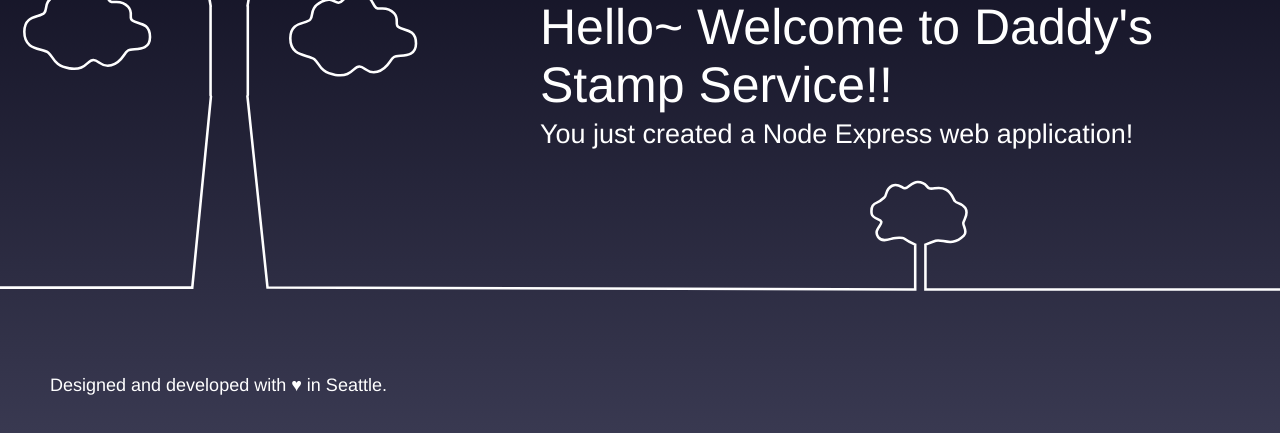
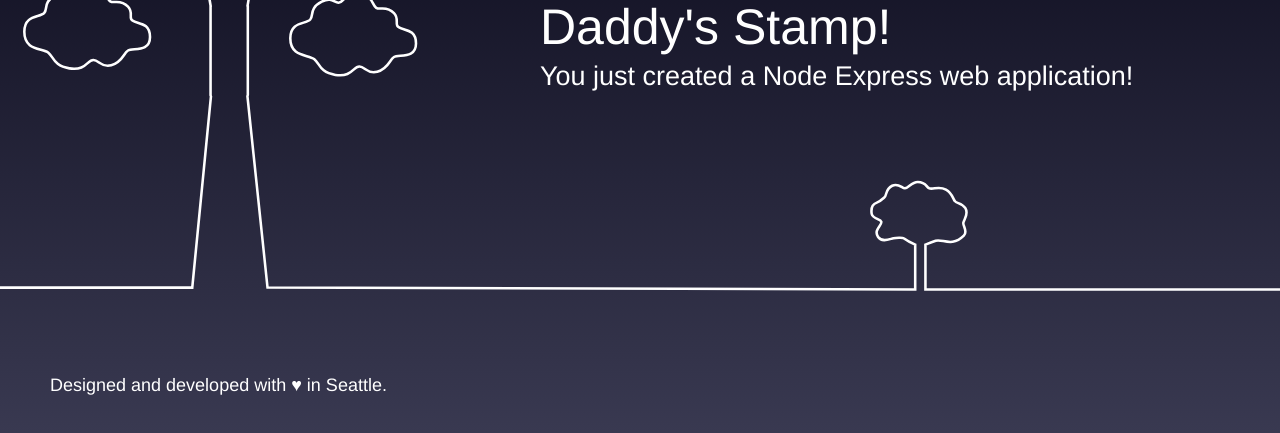
Before and after one commit to dreamyoon/daddysstamp, a website: page public/index.html in a window 1280 px wide. Shown: the part 355-788 px from the top of the page. Drawn offline with Linux system fonts and the light colour scheme.

Commit message:
Update index.html
test

```diff
--- a/public/index.html
+++ b/public/index.html
@@ -58,7 +58,7 @@
         <div class="message">
             <a class="twitter-link" href="http://twitter.com/home/?status=I%20created%20a%20project%20with%20AWS%20CodeStar!%20%23AWS%20%23AWSCodeStar%20https%3A%2F%2Faws.amazon.com%2Fcodestar"><img src="img/tweet.svg" /></a>
             <div class="text">
-                <h1>Hello~ Welcome to Daddy's Stamp Service!!</h1>
+                <h1>Daddy's Stamp!</h1>
                 <h2>You just created a Node Express web application!</h2>
             </div>
         </div>
```
